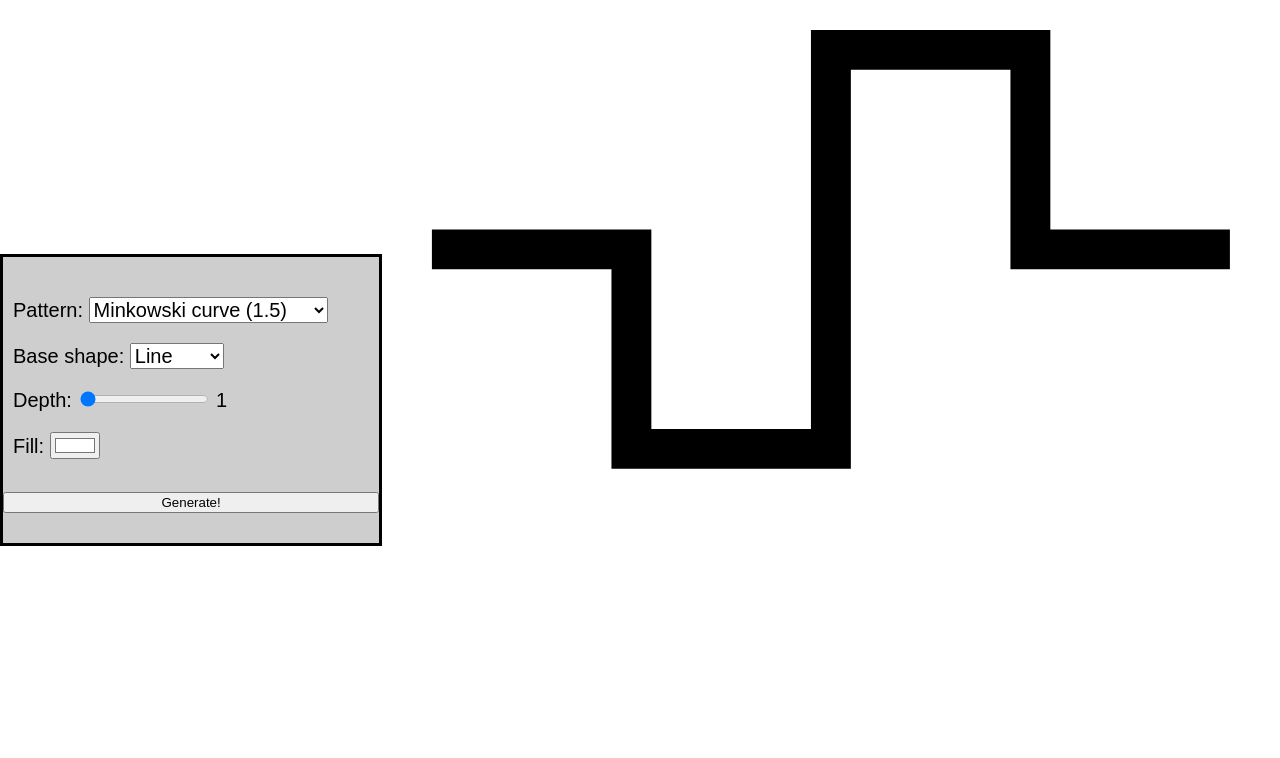
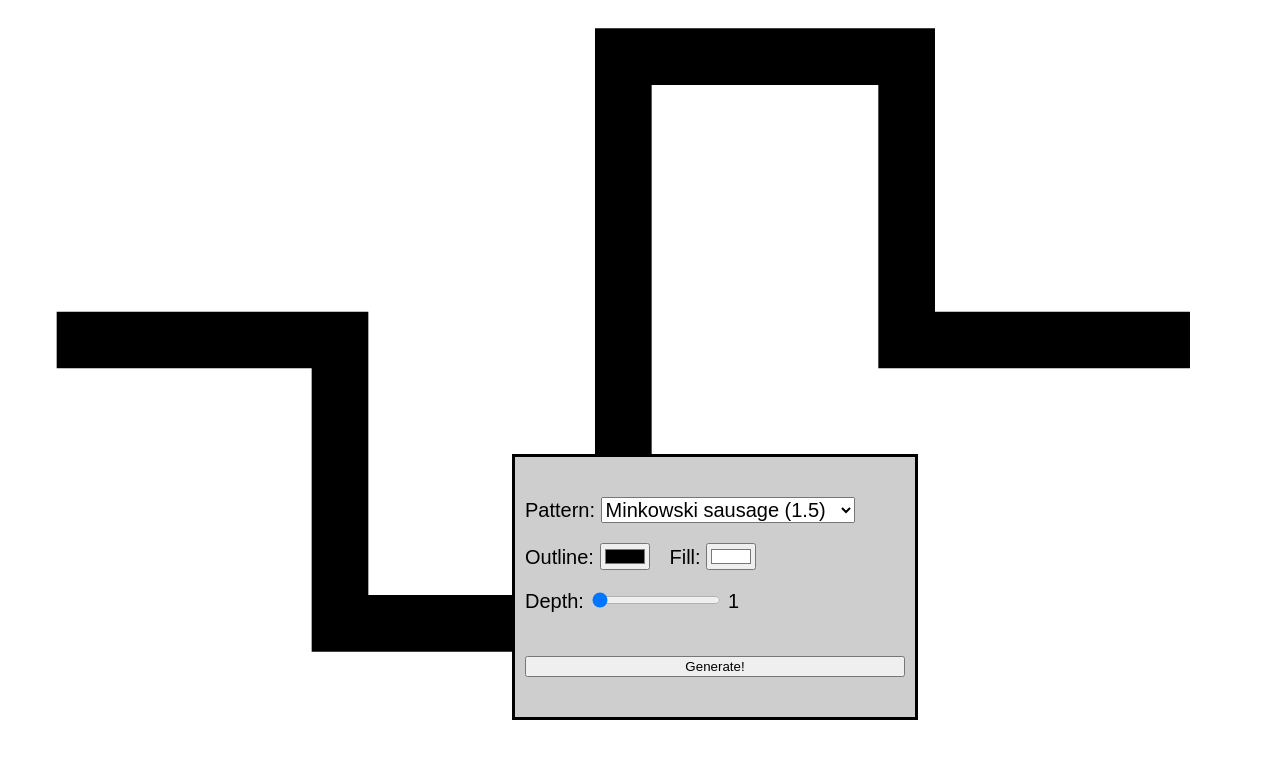
Before and after one commit to gowin20/fractal-svg, a website: page index.html in a window 1280 px wide. Both pictures are taken after a click on the button "Generate!". Drawn offline with Linux system fonts and the light colour scheme.

Commit message:
v2 of interface and data

```diff
--- a/fractal-line.js
+++ b/fractal-line.js
@@ -1,25 +1,75 @@
+import * as patterns from "./patterns.js"
 
-// Fractal information
+export function generateSVG(type,depth, outline="#000000", fill="transparent",node) {
 
-let fractal, fractalInfo;
+        if (depth > 10) {
+            console.error("Depth too large for SVG format")
+            alert("Depth too large for SVG format")
+            return
+        }
 
+        // recursive call
+        const path = drawFractal(type,depth);
+
+        // create SVG element
+        const fractalSVG = document.createElementNS('http://www.w3.org/2000/svg', 'svg');
+        const fractalPath = document.createElementNS('http://www.w3.org/2000/svg', 'path');
+
+
+        fractalSVG.setAttributeNS("http://www.w3.org/2000/xmlns/", "xmlns:xlink", "http://www.w3.org/1999/xlink");
+        fractalSVG.setAttribute('fill', fill);
+        fractalSVG.setAttribute('stroke', outline);
+
+        fractalPath.setAttribute('d', path);
+        fractalSVG.appendChild(fractalPath);
+
+        // set viewBox to be the full extent of the fractal using helper function
+        const bbox = svgBBox(fractalSVG);
+        var viewBox = [bbox.x-1, bbox.y-1, bbox.width+2, bbox.height+2].join(" ");
+        fractalSVG.setAttribute("viewBox", viewBox);
+
+        // return
+        return node.appendChild(fractalSVG);
+}
 
 // Global variables
 let heading = 0;
 let side = "LEFT";
 // invariant: the smallest side will always have length 5
 const smallestSegment = 5;
-
-fetch('./fractals.json')
-    .then((response) => response.json())
-    .then((json) => fractalInfo = json)
+let fractal;
 
 
-function getFractalInfo() {
-    let fractalJSON = fs.readFileSync('./fractals.json','utf8');
-    return JSON.parse(fractalJSON)
+
+function drawFractal(type, maxDepth) {
+
+    heading = 0;
+    let fractalPath = ``
+    console.log(type)
+    console.log(patterns.default.options)
+    const baseType = patterns.default.options[type].base;
+    const base = patterns.default.bases[baseType];
+
+    const shapeType = patterns.default.options[type].shape;
+    fractal = patterns.default.patterns[shapeType];
+
+    // calculate size
+    const numSides = Math.floor((base.length)/2)+1
+    const startingSize = smallestSegment * numSides * (fractal.scale ** maxDepth);
+
+    base.forEach(instruction => {
+        if (instruction == "DRAW") {
+            fractalPath += drawSegment(startingSize,0,maxDepth)
+        }
+        else {
+            heading += instruction;
+            heading %= 360;
+        }
+    });
+
+    return 'M 0 100 ' + fractalPath;
+
 }
-
 
 // draws a line based on the current heading and step size
 function drawSegment(size,depth,max) {
@@ -67,35 +117,6 @@ function drawPattern(size,depth,max) {
     return section;
 }
 
-
-function generatePath(base,maxDepth) {
-    const path = drawFractal(base,maxDepth);
-    return 'M 0 100 ' + path
-}
-
-function drawFractal(basePar,maxDepth) {
-    let fractalPath = ``
-
-    const base = fractalInfo.bases[basePar];
-
-    // calculate size
-
-    const numSides = Math.floor((base.length)/2)+1
-    const startingSize = smallestSegment * numSides * (fractal.scale ** maxDepth);
-
-    base.forEach(instruction => {
-        if (instruction == "DRAW") {
-            fractalPath += drawSegment(startingSize,0,maxDepth)
-        }
-        else {
-            //console.log(heading)
-            heading += instruction;
-            heading %= 360;
-        }
-    });
-    return fractalPath;
-}
-
 // helper function to get the bounding box of an SVG before it is rendered
 function svgBBox (svgEl) {
     let tempDiv = document.createElement('div')
@@ -109,55 +130,3 @@ function svgBBox (svgEl) {
     document.body.removeChild(tempDiv)
     return bb
   }
-
-// main function that generates a square SVG of a given size and depth and adds it to the DOM
-function generateSVG(node,type,maxDepth, base="line", fill="transparent") {
-
-    // parse inputs
-    fractal = fractalInfo.fractals[type];
-
-    if (!(fractal.bases.includes(base))) {
-        console.log(base,fractal.bases);
-        console.error("Invalid base")
-        alert("Invalid base");
-        return;
-    }
-
-    if (maxDepth > 10) {
-        console.error("Depth too large for SVG format")
-        alert("Depth too large for SVG format")
-        return
-    }
-    if (fill == "") {
-        fill = "transparent";
-    }
-    if (maxDepth == "") {
-        maxDepth = 3;
-    }
-
-    heading = 0;
-
-    // recursive call
-    const path = generatePath(base,maxDepth)
-
-
-    // create SVG element
-    const fractalSVG = document.createElementNS('http://www.w3.org/2000/svg', 'svg');
-    const fractalPath = document.createElementNS('http://www.w3.org/2000/svg', 'path');
-
-
-    fractalSVG.setAttributeNS("http://www.w3.org/2000/xmlns/", "xmlns:xlink", "http://www.w3.org/1999/xlink");
-    fractalSVG.setAttribute('fill', fill);
-    fractalSVG.setAttribute('stroke', 'black');
-
-    fractalPath.setAttribute('d', path);
-    fractalSVG.appendChild(fractalPath);
-
-    // set viewBox to be the full extent of the fractal using helper function
-    const bbox = svgBBox(fractalSVG);
-    var viewBox = [bbox.x-1, bbox.y-1, bbox.width+2, bbox.height+2].join(" ");
-    fractalSVG.setAttribute("viewBox", viewBox);
-
-    // return
-    return node.appendChild(fractalSVG);
-}
--- a/fractals.json
+++ /dev/null
@@ -1,69 +0,0 @@
-{
-    "bases": {
-        "line":["DRAW"],
-        "square":["DRAW",90,"DRAW",90,"DRAW",90,"DRAW"],
-        "triangle":["DRAW",120,"DRAW",120,"DRAW"],
-        "hexagon":["DRAW",60,"DRAW",60,"DRAW",60,"DRAW",60,"DRAW",60,"DRAW"]
-    },
-    "fractals": {
-        "square150":{
-            "dimension":1.5,
-            "scale":4,
-            "base":["square"],
-            "shape":["DRAW",90,"DRAW",-90,"DRAW",-90,"DRAW","DRAW",90,"DRAW",90,"DRAW",-90,"DRAW"]
-        },
-    "line161": {
-        "dimension":1.61,
-        "scale":4,
-        "bases":["line","square"],
-        "shape":["DRAW",-90,"DRAW","DRAW",90,"DRAW","DRAW",90,"DRAW",90,"DRAW",-90,"DRAW",-90,"DRAW","DRAW",90,"DRAW",90,"DRAW",-90,"DRAW",-90,"DRAW","DRAW",-90,"DRAW","DRAW",90,"DRAW"]
-    },
-    "line150": {
-        "dimension":1.5,
-        "scale":4,
-        "bases":["line","square","triangle","hexagon"],
-        "shape":["DRAW",90,"DRAW",-90,"DRAW",-90,"DRAW","DRAW",90,"DRAW",90,"DRAW",-90,"DRAW"]
-    },
-    "koch": {
-        "dimension":0,
-        "scale":3,
-        "bases":["line","triangle","hexagon"],
-        "shape":["DRAW",-60,"DRAW",120,"DRAW",-60,"DRAW"]
-    },
-    "kochQuad": {
-        "dimension":0,
-        "scale":3,
-        "bases":["line"],
-        "shape":["DRAW",-90,"DRAW",90,"DRAW",90,"DRAW",-90,"DRAW"]
-    },
-    "barb1": {
-        "dimension":0,
-        "scale":3,
-        "bases":["line"],
-        "shape":[-90,"DRAW","DRAW",150,"DRAW","DRAW",40,"DRAW","DRAW",-150,"DRAW"]
-    },
-    "barb2": {
-        "dimension":0,
-        "scale":3,
-        "bases":["line","square"],
-        "shape":[-90,"DRAW",120,"DRAW",20,"DRAW",-60,"DRAW",10,"DRAW"]
-    },
-    "u": {
-        "dimension":0,
-        "scale":3,
-        "bases":["line","square"],
-        "shape":[-90,"DRAW",90,"FLIP","DRAW","FLIP","DRAW","FLIP","DRAW","FLIP",90,"DRAW",-90]
-    },
-    "maple": {
-        "dimension":0,
-        "scale":3,
-        "bases":["line"],
-        "shape":["DRAW",-120,"DRAW",120,"DRAW",120,"DRAW","DRAW",-120,"DRAW",-120,"DRAW",120,"DRAW","DRAW"]
-    },
-    "peano": {
-        "dimension":0,
-        "scale":3,
-        "bases":["line"],
-        "shape":[-90,"DRAW","DRAW",90,"DRAW",90,"DRAW","DRAW",-90,"DRAW",-90,"DRAW","DRAW",90]
-    }
-}}
--- a/index.html
+++ b/index.html
@@ -14,16 +14,18 @@
             flex-direction: row;
         }
         .control {
-
-            width:30%;
+            position:absolute;
+            width:400px;
+            bottom:10%;
+            left:40%;
+            margin: auto;
             padding:0px;
             background-color: #cecece;
             border-style:solid;
         }
         #result {
-
-            margin:10px;
-            width:70%;
+            width:100%;
+            height:100%;
         }
         svg {
             max-height:85vh;
@@ -45,71 +47,88 @@
             margin: 10px 10px;
         }
 
+        .popup {
+
+        }
+
     </style>
-    <script src="fractal-line.js"></script>
+    <script type="module">
+
+        import { generateSVG } from "./fractal-line.js"
+        import * as patterns from "./patterns.js"
+
+        console.log(patterns.default)
+
+        const select = document.getElementById("pattern")
+        Object.keys(patterns.default.options).forEach(value => {
+            let opt = document.createElement("option");
+
+            opt.setAttribute("value",value);
+            opt.innerHTML = patterns.default.options[value].name;
+            select.appendChild(opt)
+        })
+
+        // set initial value
+        document.getElementById("depthNumber").innerHTML = document.getElementById("depth").value
+        // update value dynamically
+        document.getElementById("depth").addEventListener("input", e => {
+            document.getElementById("depthNumber").innerHTML = e.target.value;
+        })
+
+
+
+        document.getElementById("generate").addEventListener("click",() => {
+            const result = document.getElementById('result');
+            result.innerHTML = "";
+
+            const fractal = document.getElementById('pattern').value;
+            const outline = document.getElementById('outline').value;
+            const fill = document.getElementById('fill').value;
+            const depth = document.getElementById('depth').value;
+
+            generateSVG(fractal,depth,outline,fill,result);
+        })
+    </script>
 </head>
 <body>
     <div class="flex">
+        <div class="popup">
+            <div class="tab">
+
+            </div>
+            <div class="content">
+
+            </div>
+        </div>
+
+
         <div class="control">
             <div class="dim">
                 <label for="pattern">Pattern:</label>
                 <select name="pattern" id="pattern">
-                    <option value="line150">Minkowski curve (1.5)</option>
-                    <option value="square150">Minkowski square (1.5)</option>
-                    <option value="line161">Minkowski curve (1.61)</option>
-                    <option value="square161">Minkowski square (1.61)</option>
-                    <option value="koch">Koch snowflake</option>
-                    <option value="kochQuad">Quadratic Koch</option>
-                    <option value="barb1">Barbed wire</option>
-                    <option value="barb2">Barb2</option>
-                    <option value="u">U/N</option>
-                    <option value="maple">maple</option>
-                    <option value="peano">peano</option>
                 </select>
             </div>
-            <div class="dim">
-                <label for="base">Base shape:</label>
-                <select name="base" id="base">
-                    <option value="line">Line</option>
-                    <option value="square">Square</option>
-                    <option value="triangle">Triangle</option>
-                </select>
+            <div class="flex">
+                <div class="dim">
+                    <label for="color">Outline:</label>
+                    <input type="color" id="outline" value="#000000">
+                </div>
+                <div class="dim">
+                    <label for="color">Fill:</label>
+                    <input type="color" id="fill" value="#ffffff">
+                </div>
             </div>
+
             <div class="dim">
                 <label for="depth">Depth:</label>
-                <input type="range" id="depth" min="1" max="5" step="1" value="1">
+                <input type="range" id="depth" min="1" max="6" step="1" value="1">
                 <span id="depthNumber">1</span>
             </div>
-            <div class="dim">
-                <label for="color">Fill:</label>
-                <input type="color" id="color" value="#ffffff">
-            </div>
             <br>
-            <button clas="dim" onclick="makeSVG()">Generate!</button>
+            <button class="dim" id="generate">Generate!</button>
         </div>
-        <div id="result">
+        <div id="result"></div>
+    </div>
 
-        </div>
-    </div>
-<script>
-    document.getElementById("depth").addEventListener("input", e => {
-        document.getElementById("depthNumber").innerHTML = e.target.value;
-    })
-
-
-    function makeSVG() {
-        const output = document.createElement('div');
-
-        const result = document.getElementById('result');
-        result.innerHTML = "";
-
-        const pattern = document.getElementById('pattern').value;
-        const base = document.getElementById('base').value;
-        const color = document.getElementById('color').value;
-        const depth = document.getElementById('depth').value;
-
-        generateSVG(result,pattern,depth,base,color);
-    }
-</script>
 </body>
 </html>
--- a/package.json
+++ b/package.json
@@ -1,5 +1,6 @@
 {
     "dependencies": {
         "file-saver": "^2.0.5"
-    }
+    },
+    "type":"module"
 }
--- /dev/null
+++ b/patterns.js
@@ -0,0 +1,103 @@
+const fractalInfo = {
+"bases": {
+    "line":["DRAW"],
+    "square":["DRAW",90,"DRAW",90,"DRAW",90,"DRAW"],
+    "triangle":["DRAW",120,"DRAW",120,"DRAW"],
+    "hexagon":["DRAW",60,"DRAW",60,"DRAW",60,"DRAW",60,"DRAW",60,"DRAW"]
+},
+"options": {
+    "line150": {
+        "name":"Minkowski sausage (1.5)",
+        "base":"line",
+        "shape":"sausage150"
+    },
+    "square150":{
+        "name":"Minkowski square (1.5)",
+        "base":"square",
+        "shape":"sausage150"
+    },
+    "line161": {
+        "name":"Minkowski sausage (1.61)",
+        "base":"line",
+        "shape":"sausage161"
+    },
+    "square161": {
+        "name":"Minkowski square (1.61)",
+        "base":"square",
+        "shape":"sausage161"
+    },
+    "koch": {
+        "name":"Koch curve",
+        "base":"line",
+        "shape":"koch"
+    },
+    "kochSnowflake": {
+        "name":"Koch snowflake",
+        "base":"triangle",
+        "shape":"koch"
+    },
+    "quadKoch": {
+        "name": "Koch curve (quadratic)",
+        "base":"line",
+        "shape":"quadKoch"
+    },
+    "hexKoch": {
+        "name": "Koch curve (hexagon)",
+        "base":"hexagon",
+        "shape":"koch"
+    },
+    "un": {
+        "name":"Helmet",
+        "base":"line",
+        "shape":"un"
+    },
+    "maple": {
+        "name":"Mandel",
+        "base":"line",
+        "shape":"maple"
+    },
+    "peano": {
+        "name":"Peano",
+        "base":"line",
+        "shape":"peano"
+    }
+},
+"patterns": {
+    "sausage150": {
+        "dimension":1.5,
+        "scale":4,
+        "shape":["DRAW",90,"DRAW",-90,"DRAW",-90,"DRAW","DRAW",90,"DRAW",90,"DRAW",-90,"DRAW"]
+    },
+    "sausage161": {
+        "dimension":1.61,
+        "scale":4,
+        "shape":["DRAW",-90,"DRAW","DRAW",90,"DRAW","DRAW",90,"DRAW",90,"DRAW",-90,"DRAW",-90,"DRAW","DRAW",90,"DRAW",90,"DRAW",-90,"DRAW",-90,"DRAW","DRAW",-90,"DRAW","DRAW",90,"DRAW"]
+    },
+    "koch": {
+        "dimension":0,
+        "scale":3,
+        "shape":["DRAW",-60,"DRAW",120,"DRAW",-60,"DRAW"]
+    },
+    "quadKoch": {
+        "dimension":0,
+        "scale":3,
+        "shape":["DRAW",-90,"DRAW",90,"DRAW",90,"DRAW",-90,"DRAW"]
+    },
+    "un": {
+        "dimension":0,
+        "scale":3,
+        "shape":[-90,"DRAW",90,"FLIP","DRAW","FLIP","DRAW","FLIP","DRAW","FLIP",90,"DRAW",-90]
+    },
+    "maple": {
+        "dimension":0,
+        "scale":3,
+        "shape":["DRAW",-120,"DRAW",120,"DRAW",120,"DRAW","DRAW",-120,"DRAW",-120,"DRAW",120,"DRAW","DRAW"]
+    },
+    "peano": {
+        "dimension":0,
+        "scale":3,
+        "shape":[-90,"DRAW","DRAW",90,"DRAW",90,"DRAW","DRAW",-90,"DRAW",-90,"DRAW","DRAW",90]
+    }
+}};
+
+export default fractalInfo
--- a/tempCodeRunnerFile.js
+++ /dev/null
@@ -1 +0,0 @@
-width="${width}" height="${width}"
```
Also changed, not shown: shell.html (deleted, +0 -9 lines).
